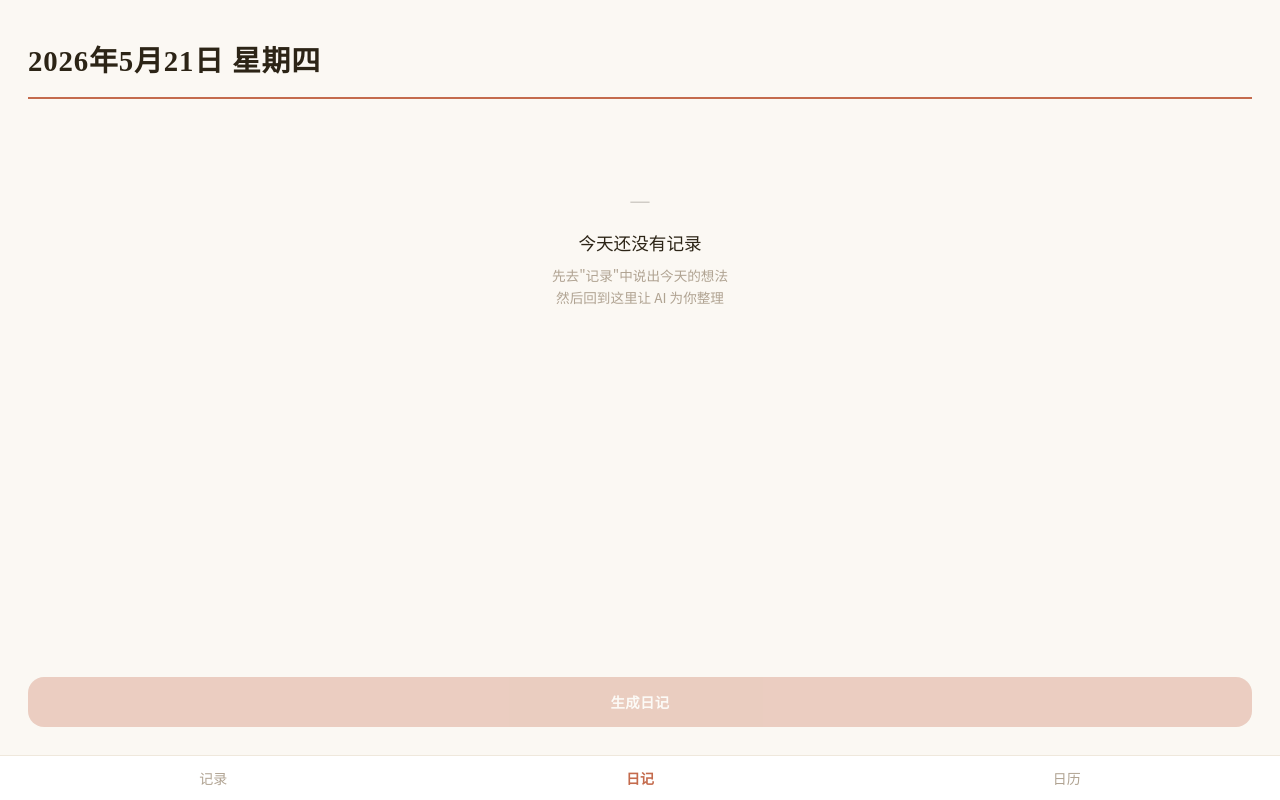
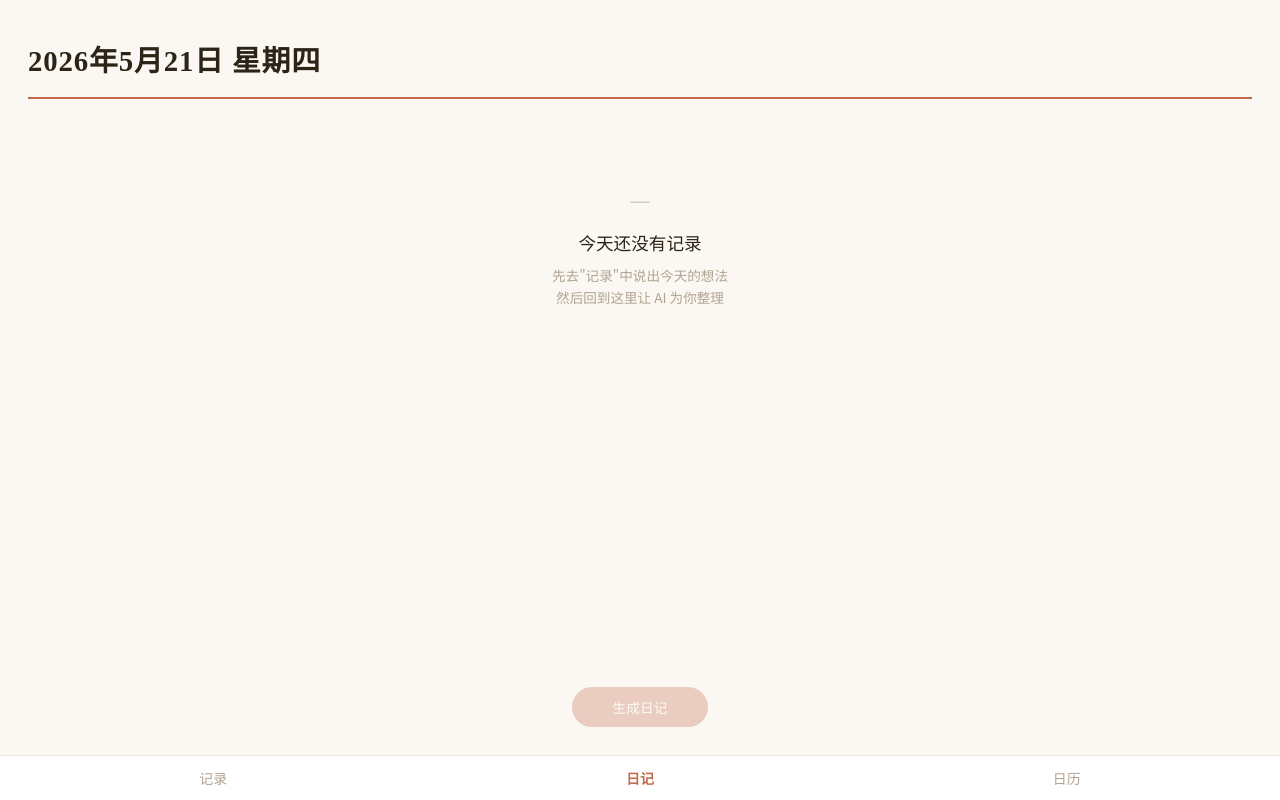
Before and after one commit to haoma5709/diary, a Next.js app in the folder diary/: page /diary in a window 1280 px wide. Built offline with nearby package versions, Linux system fonts and the light colour scheme; no server answers; the database is empty.

Commit message:
fix: 精简生成按钮 — 居中pill/更细padding/去掉全宽

```diff
--- a/diary/src/app/diary/page.tsx
+++ b/diary/src/app/diary/page.tsx
@@ -197,18 +197,18 @@ export default function DiaryPage() {
 
       {/* Actions */}
       {!editing && (
-        <div className="px-7 pt-5 pb-7 flex flex-col gap-3 flex-shrink-0">
+        <div className="px-7 pt-5 pb-7 flex flex-col items-center gap-4 flex-shrink-0">
           <button
             onClick={handleGenerate}
             disabled={generating || !entry?.raw_notes.length}
-            className="w-full bg-rust text-white border-0 rounded-2xl py-3.5 text-[0.9rem] font-semibold font-sans tracking-wide cursor-pointer transition-all duration-200 active:bg-rust-hover active:scale-[0.98] disabled:opacity-30 disabled:cursor-not-allowed disabled:scale-100"
+            className="px-10 py-2.5 bg-rust text-white border-0 rounded-full text-[0.85rem] font-medium font-sans tracking-[0.02em] cursor-pointer transition-all duration-200 active:bg-rust-hover active:scale-[0.97] disabled:opacity-30 disabled:cursor-not-allowed disabled:scale-100"
           >
             {generating ? "生成中..." : "生成日记"}
           </button>
           {entry && entry.generations.length > 0 && (
             <button
               onClick={() => setShowVersions(true)}
-              className="w-full text-center text-[0.8rem] font-sans cursor-pointer transition-colors bg-transparent text-ink-muted border-0 py-1 hover:text-ink-light"
+              className="text-center text-[0.78rem] font-sans cursor-pointer transition-colors bg-transparent text-ink-muted border-0 py-0.5 hover:text-ink-light"
             >
               历史版本
             </button>
```
